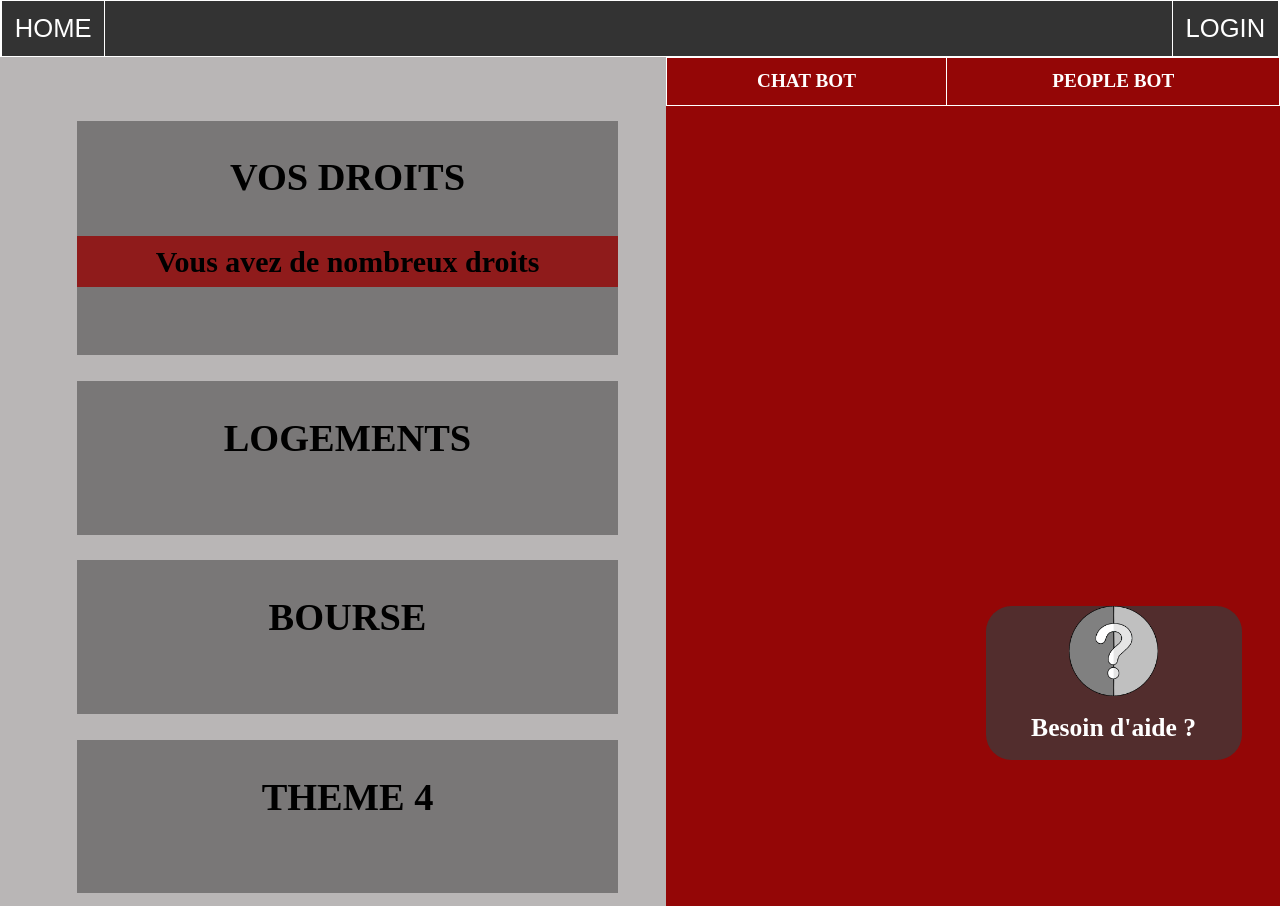
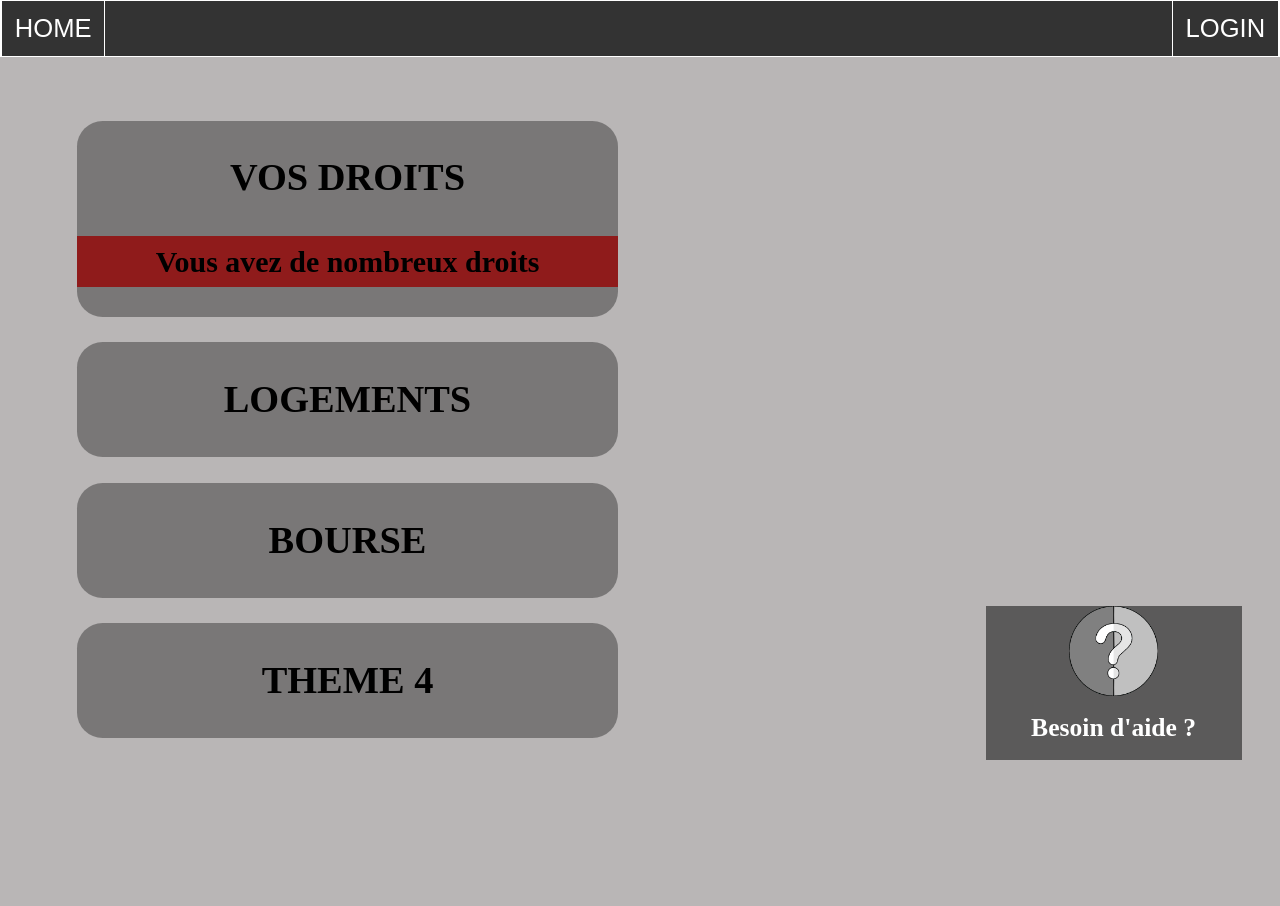
Before and after one commit to The-5-Horsemen-of-the-Acodalyspe/FrontEnd, a plain HTML site: page static/index.html in a window 1280 px wide. After the commit the page ends 800 px from the top, so only its background shows below. Drawn offline with Linux system fonts and the light colour scheme.

Commit message:
changement pop help

```diff
--- a/static/assets/css/main.css
+++ b/static/assets/css/main.css
@@ -63,6 +63,7 @@ button:hover{
     line-height: 4vw;
     font-size: 2vw;
     cursor: pointer;
+    border-radius: 2vw;
 }
 
 #f_punch{
@@ -80,12 +81,13 @@ a#side_b{
     bottom: 5vh;
     right: 3vw;
     background-color: rgba(59, 59, 59, 0.747);
-    border-radius: 2vw;
+
 }
 
 a#side_b:hover{
     background-color: rgb(59, 59, 59);
     transition-duration: 0.2s;
+    border-radius: 2vw;
 }
 
 a#side_b>img{
@@ -94,18 +96,20 @@ a#side_b>img{
     margin: auto;
 }
 
+
 a#side_b>h1{
     font-size: 2vw;
     text-align: center;
     color: rgb(255, 255, 255);
 }
 
-.samus{
+#samus{
+    display:none;
     width: 48%;
     background-color: rgb(148, 6, 6);
 }
 
-.samus>table{
+#samus>table{
     width: 100%;
     font-size: 1.5vw;
     color: white;
@@ -127,3 +131,7 @@ th{
 #missile{
     height: 100vh;
 }
+
+#samus:target{
+    display: block;
+}
--- a/static/index.html
+++ b/static/index.html
@@ -11,7 +11,7 @@
 
 <body>
 
-    <a id="side_b"><img src="assets/images/aide.png" alt><h1>Besoin d'aide ?</h1></a>
+    <a href="#samus" id="side_b"><img src="assets/images/aide.png" alt><h1>Besoin d'aide ?</h1></a>
 
     <div class="ness">
         <button>HOME</button>
@@ -27,7 +27,7 @@
             <div><h2>THEME 4</h2></div>
         </div>
 
-        <div class="samus">
+        <div id="samus">
             <table>
                 <tr>
                     <th id="fouet">CHAT BOT</th><th>PEOPLE BOT</th>
```
